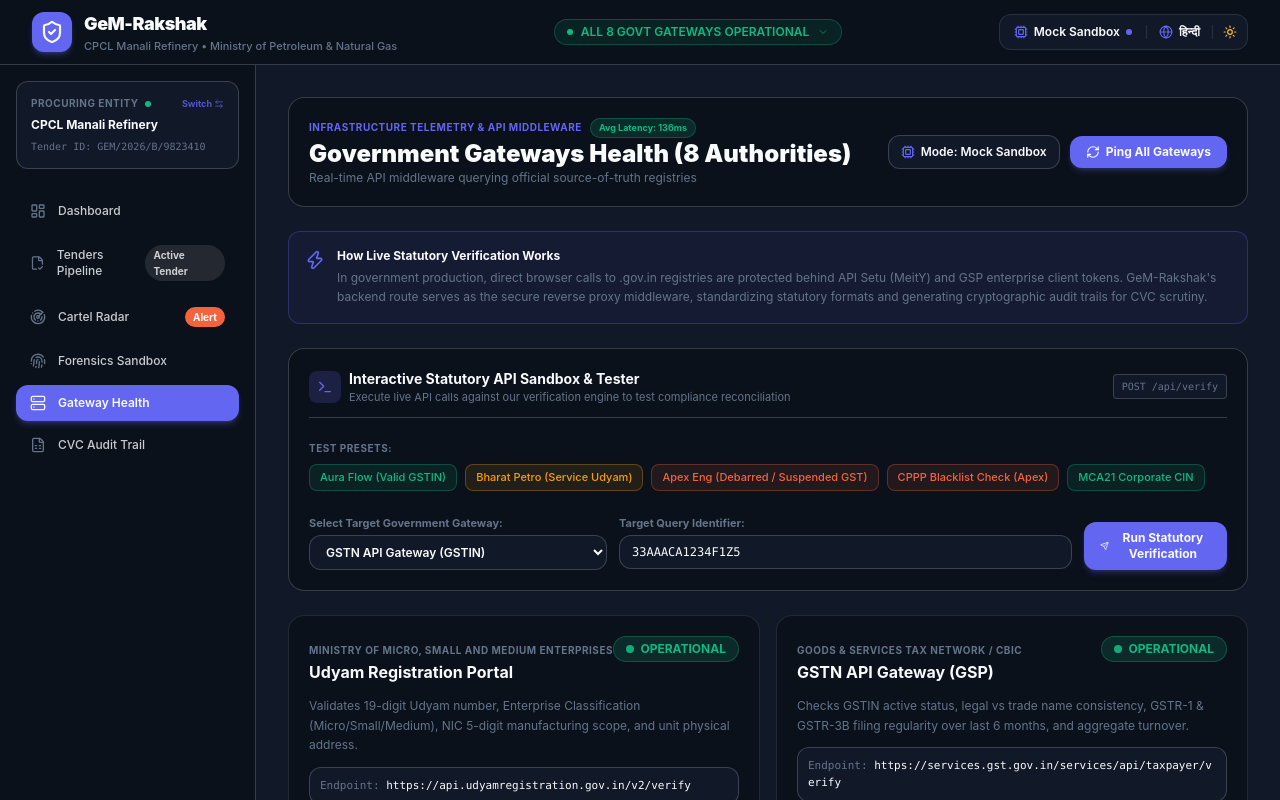
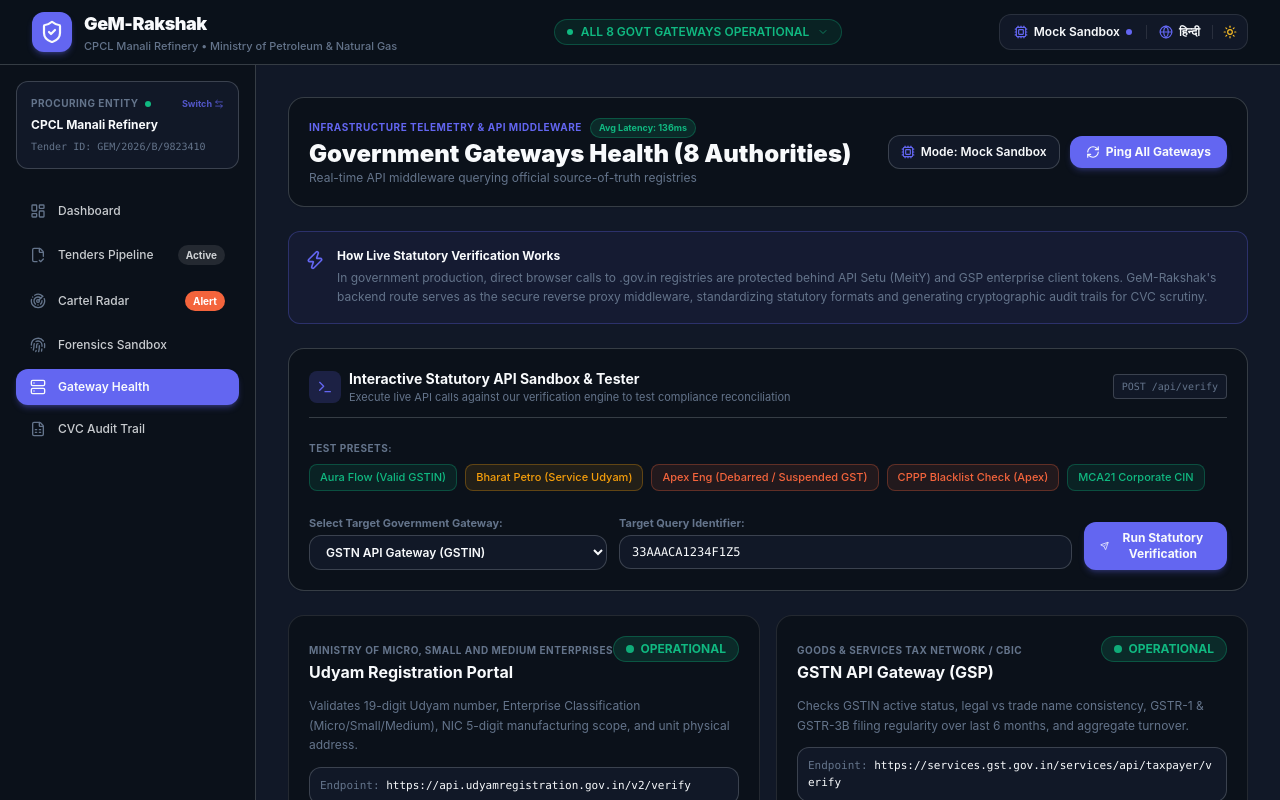
Before and after one commit to SiddhantGpt19/GeM-Rakshak, a Next.js app: page /gateways in a window 1280 px wide. Shown: the top 800 px of the page. Built offline with nearby package versions, Linux system fonts and the light colour scheme.

Commit message:
fix(sidebar): prevent badge text wrapping and streamline badge label to Active

```diff
--- a/src/components/Sidebar.tsx
+++ b/src/components/Sidebar.tsx
@@ -117,20 +117,20 @@ export function Sidebar() {
                   : "text-deep-navy/70 hover:text-deep-navy dark:text-crisp-white/80 dark:hover:text-crisp-white hover:bg-warm-beige/60 dark:hover:bg-dark-navy"
               }`}
             >
-              <div className="flex items-center space-x-3">
+              <div className="flex items-center space-x-3 min-w-0 pr-1">
                 <Icon
-                  className={`w-4 h-4 transition-colors ${
+                  className={`w-4 h-4 shrink-0 transition-colors ${
                     isActive
                       ? "text-crisp-white"
                       : "text-muted-gray group-hover:text-lavender dark:group-hover:text-lavender"
                   }`}
                 />
-                <span>{item.label}</span>
+                <span className="truncate">{item.label}</span>
               </div>
 
               {item.badge && (
                 <span
-                  className={`px-2 py-0.5 rounded-full text-[10px] font-bold ${
+                  className={`px-2 py-0.5 rounded-full text-[10px] font-bold whitespace-nowrap shrink-0 ${
                     item.isPulse
                       ? "bg-coral-orange text-white animate-pulse"
                       : isActive
--- a/src/lib/translations.ts
+++ b/src/lib/translations.ts
@@ -304,7 +304,7 @@ export const translations: Record<Language, TranslationDict> = {
 
     sidebarProcuringEntity: "Procuring Entity",
     sidebarSwitch: "Switch",
-    sidebarActiveTenderBadge: "Active Tender",
+    sidebarActiveTenderBadge: "Active",
     sidebarAlertBadge: "Alert",
     sidebarPlatformDossier: "Platform Dossier",
     sidebarGuardTitle: "GeM Statutory AI Guard",
@@ -572,7 +572,7 @@ export const translations: Record<Language, TranslationDict> = {
 
     sidebarProcuringEntity: "खरीददार सरकारी इकाई",
     sidebarSwitch: "बदलें",
-    sidebarActiveTenderBadge: "सक्रिय निविदा",
+    sidebarActiveTenderBadge: "सक्रिय",
     sidebarAlertBadge: "चेतावनी",
     sidebarPlatformDossier: "प्लेटफॉर्म तकनीकी डोजियर",
     sidebarGuardTitle: "GeM वैधानिक एआई रक्षक",
```
